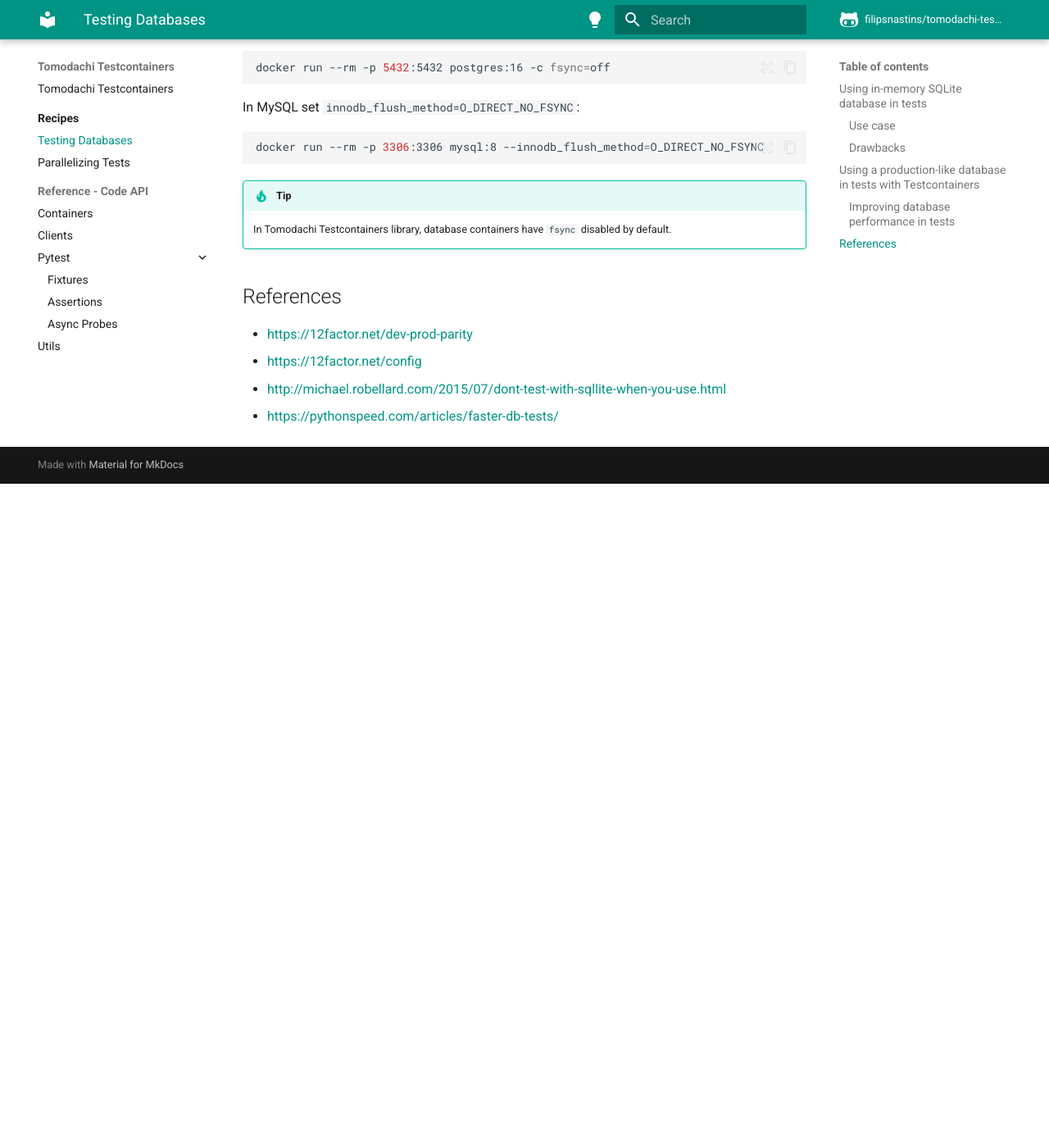
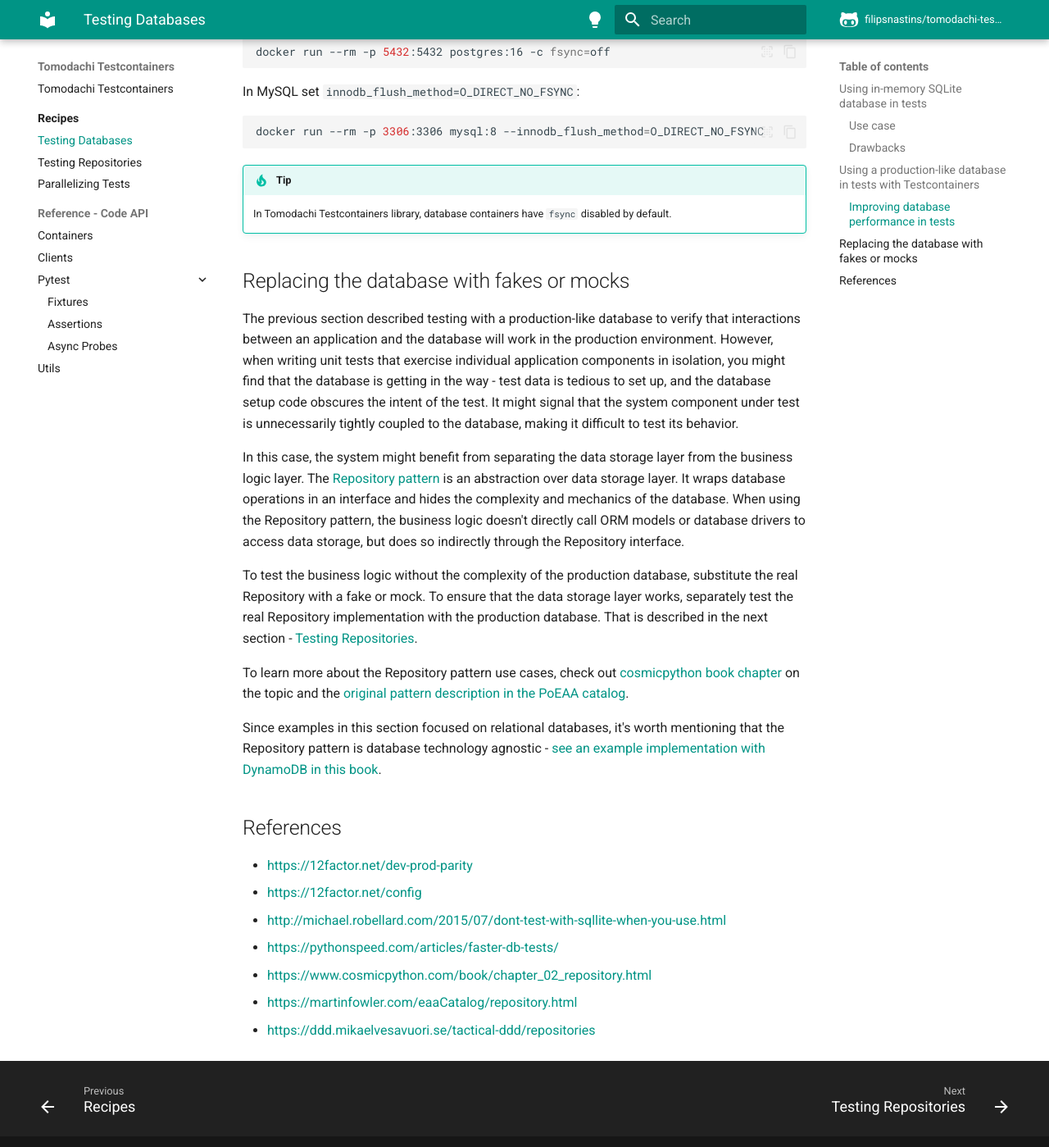
Before and after one commit to filipsnastins/tomodachi-testcontainers, an MkDocs documentation site: the page built from docs/recipes/testing-databases.md, in a window 1280 px wide and 1400 px high, scrolled down 2196 px. Shown: the whole window at 82% size. Built offline with MkDocs 1.6.1 and Material for MkDocs 9.7.7, drawn with Linux system fonts in a browser that asks for light colours; comment, search, counter and statistics services are not loaded; before the commit the page ends 2786 px from its top, so only the background shows below that.

Commit message:
doc(testing-databases): replacing the database with fakes or mocks

````diff
--- a/docs/recipes/testing-databases.md
+++ b/docs/recipes/testing-databases.md
@@ -64,7 +64,6 @@
 @pytest.fixture()
 def app(monkeypatch: pytest.MonkeyPatch, postgres_container: PostgreSQLContainer) -> Flask:
     monkeypatch.setenv("DATABASE_URL", str(postgres_container.get_external_url()))
-
     return create_app()
 ```
 
@@ -97,9 +96,38 @@
 
     In Tomodachi Testcontainers library, database containers have `fsync` disabled by default.
 
+## Replacing the database with fakes or mocks
+
+The previous section described testing with a production-like database to verify that interactions
+between an application and the database will work in the production environment.
+However, when writing unit tests that exercise individual application components in isolation,
+you might find that the database is getting in the way - test data is tedious to set up, and the database setup code obscures the intent of the test.
+It might signal that the system component under test is unnecessarily tightly coupled to the database, making it difficult to test its behavior.
+
+In this case, the system might benefit from separating the data storage layer from the business logic layer.
+The [Repository pattern](https://www.cosmicpython.com/book/chapter_02_repository.html) is an abstraction over data storage layer.
+It wraps database operations in an interface and hides the complexity and mechanics of the database.
+When using the Repository pattern, the business logic doesn't directly call ORM models or database drivers to access data storage,
+but does so indirectly through the Repository interface.
+
+To test the business logic without the complexity of the production database, substitute the real Repository with a fake or mock.
+To ensure that the data storage layer works, separately test the real Repository implementation with the production database.
+That is described in the next section - [Testing Repositories](./testing-repositories.md).
+
+To learn more about the Repository pattern use cases,
+check out [cosmicpython book chapter](https://www.cosmicpython.com/book/chapter_02_repository.html) on the topic
+and the [original pattern description in the PoEAA catalog](https://martinfowler.com/eaaCatalog/repository.html).
+
+Since examples in this section focused on relational databases,
+it's worth mentioning that the Repository pattern is database technology agnostic -
+[see an example implementation with DynamoDB in this book](https://ddd.mikaelvesavuori.se/tactical-ddd/repositories).
+
 ## References
 
 - <https://12factor.net/dev-prod-parity>
 - <https://12factor.net/config>
 - <http://michael.robellard.com/2015/07/dont-test-with-sqllite-when-you-use.html>
 - <https://pythonspeed.com/articles/faster-db-tests/>
+- <https://www.cosmicpython.com/book/chapter_02_repository.html>
+- <https://martinfowler.com/eaaCatalog/repository.html>
+- <https://ddd.mikaelvesavuori.se/tactical-ddd/repositories>
--- a/mkdocs.yml
+++ b/mkdocs.yml
@@ -31,6 +31,7 @@
     - content.tabs.link
     - content.tooltips
     - navigation.expand
+    - navigation.footer
     - navigation.indexes
     - navigation.path
     - navigation.sections
@@ -38,6 +39,7 @@
     - search.highlight
     - search.suggest
     - toc.follow
+
   icon:
     repo: fontawesome/brands/github-alt
 
@@ -62,6 +64,8 @@
 
 markdown_extensions:
   - admonition
+  - attr_list
+  - md_in_html
   - pymdownx.details
   - pymdownx.highlight:
       anchor_linenums: true
@@ -70,12 +74,12 @@
   - pymdownx.inlinehilite
   - pymdownx.snippets
   - pymdownx.superfences
-
 nav:
   - index.md
   - Recipes:
       - recipes/index.md
       - recipes/testing-databases.md
+      - recipes/testing-repositories.md
       - recipes/parallelizing-tests.md
   - Reference - Code API:
       - Containers: reference/containers.md
````
Also changed, not shown: docs/DRAFT_PATTERNS_AND_EXAMPLES.md (+4 -2 lines), docs/recipes/ports-and-adapters.md (added, +1 -0 lines), docs/recipes/testing-repositories.md (+10 -8 lines).
